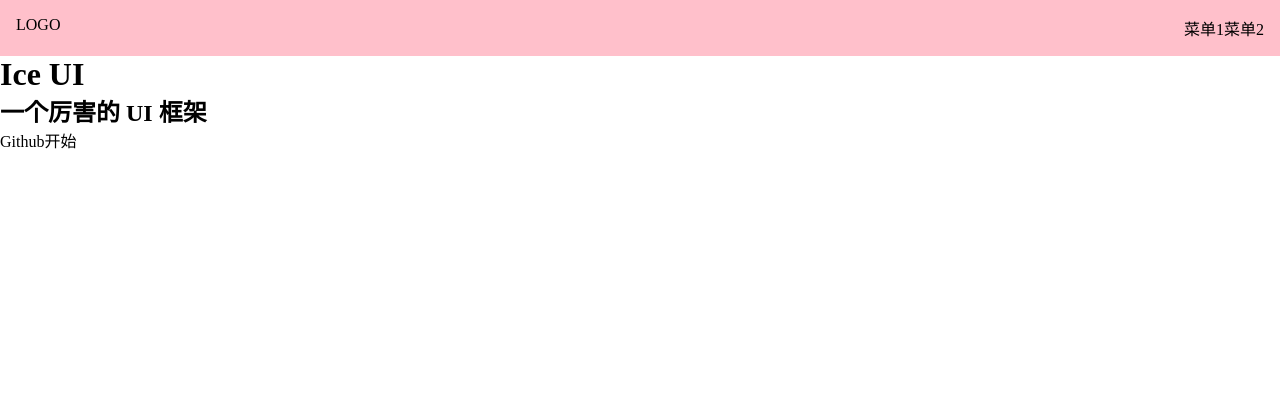
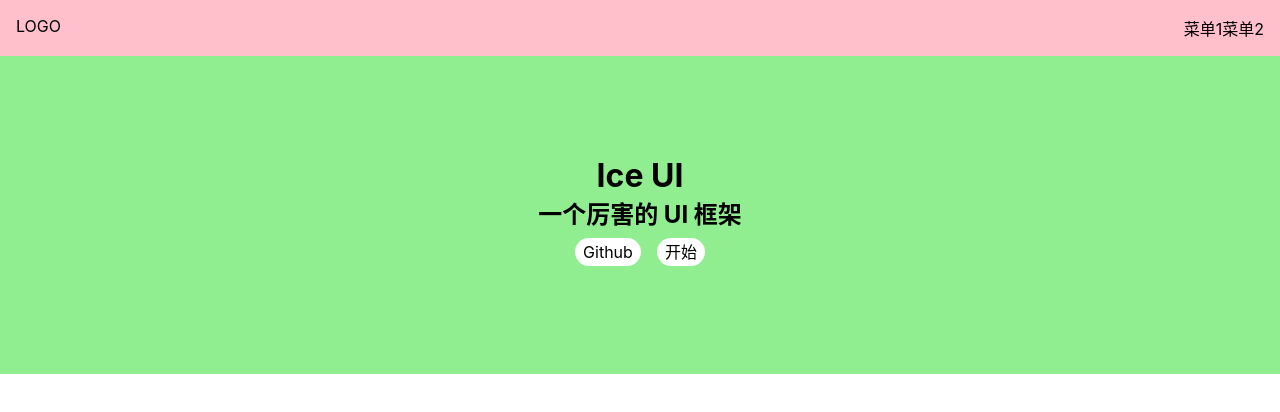
Before and after one commit to Orange-ice/vue3-ui, a Vue app: page /#/ in a window 1280 px wide. Shown: the top 412 px of the page. Built offline with nearby package versions, Linux system fonts and the light colour scheme.

Commit message:
Home 页面的 css

```diff
--- a/src/index.scss
+++ b/src/index.scss
@@ -11,5 +11,11 @@
   color: inherit;
   &:hover{
     border-bottom: 1px solid;
+    cursor: pointer;
   }
 }
+
+body{
+  font-size: 16px;
+  font-family: -apple-system, "Noto Sans", "Helvetica Neue", Helvetica, "Nimbus Sans L", Arial, "Liberation Sans", "PingFang SC", "Hiragino Sans GB", "Noto Sans CJK SC", "Source Han Sans SC", "Source Han Sans CN", "Microsoft YaHei", "Wenquanyi Micro Hei", "WenQuanYi Zen Hei", "ST Heiti", SimHei, "WenQuanYi Zen Hei Sharp", sans-serif;
+}
--- a/src/views/Home.vue
+++ b/src/views/Home.vue
@@ -22,4 +22,25 @@
 </script>
 
 <style lang="scss" scoped>
+.banner{
+  padding: 100px 0;
+  display: flex;
+  flex-direction: column;
+  justify-content: center;
+  align-items: center;
+  background: lightgreen;
+  > .action{
+    padding: 8px 0;
+    a{
+      margin: 0 8px;
+      background: #fff;
+      display: inline-block;
+      $h: 28px;
+      height: $h;
+      line-height: $h;
+      border-radius: $h/2;
+      padding: 0 8px;
+    }
+  }
+}
 </style>
```
